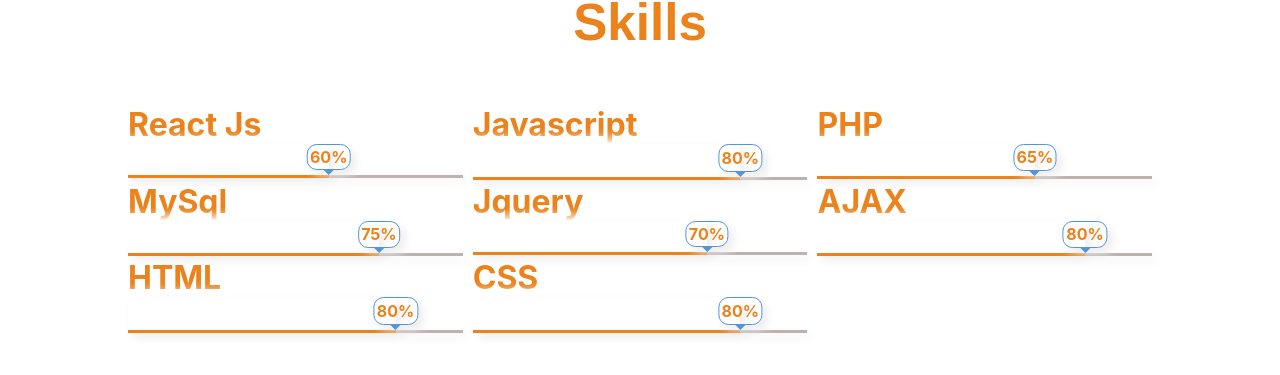
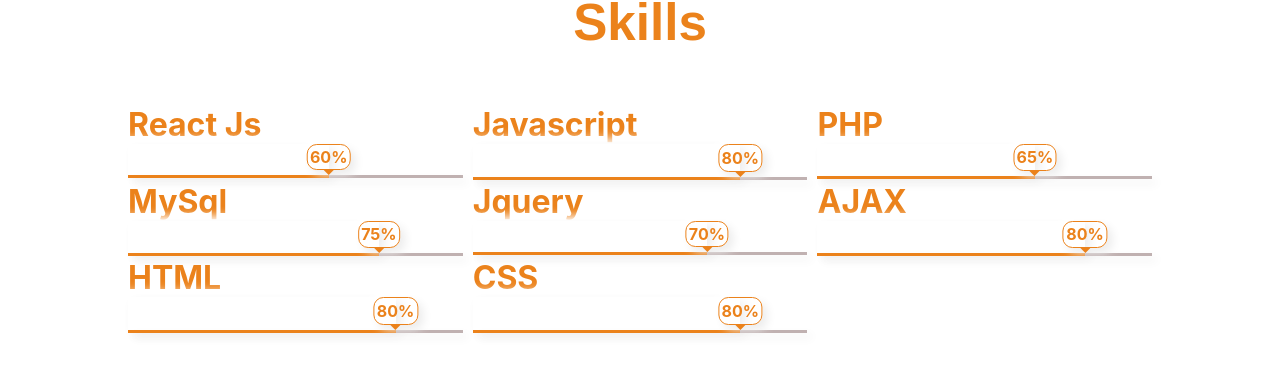
Before and after one commit to rohanverma2109/portfolio, a React (Create React App) app: page /about in a window 1280 px wide. Shown: the part 1515-1890 px from the top of the page. Built offline with nearby package versions, Linux system fonts and the light colour scheme; no server answers.

Commit message:
ui changes

```diff
--- a/src/css/about.css
+++ b/src/css/about.css
@@ -159,6 +159,7 @@
 .final{
   display: flex;
   justify-content: center;
+  width: 80vw;
 }
 .final div{
   margin: 1%;
@@ -212,7 +213,7 @@
 .tip{
   position: relative;
   font-weight: bold;
-  border: 1px solid #5494db;
+  border: 1px solid var(--color);
   margin-left: 100%;
   margin-bottom: 5px;
   text-align: center;
@@ -230,7 +231,7 @@
   bottom: 0;
   border: 5px solid transparent;
   border-bottom: 0;
-  border-top: 5px solid #5494db;
+  border-top: 5px solid var(--color);
   transform: translate(-50%, calc(100% + 1px));
 }
 .bar{
```
